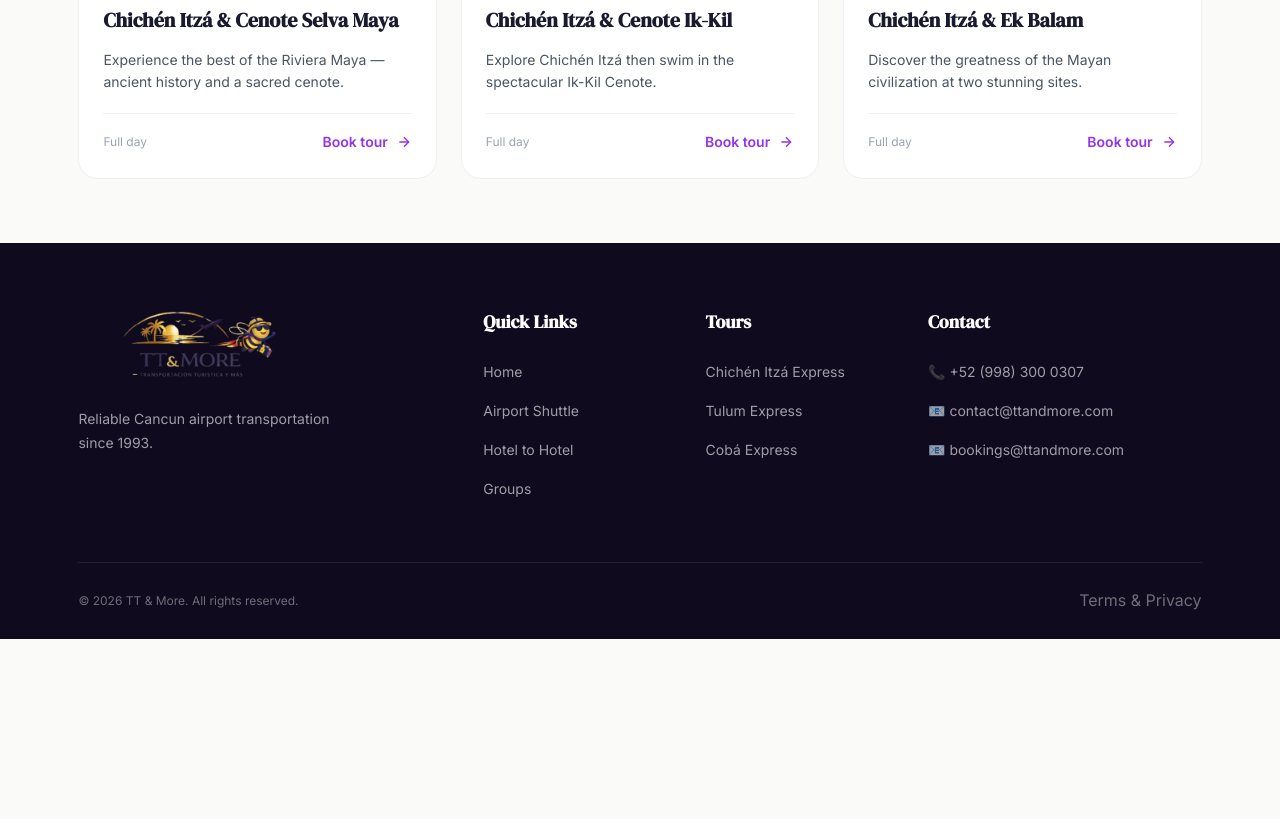
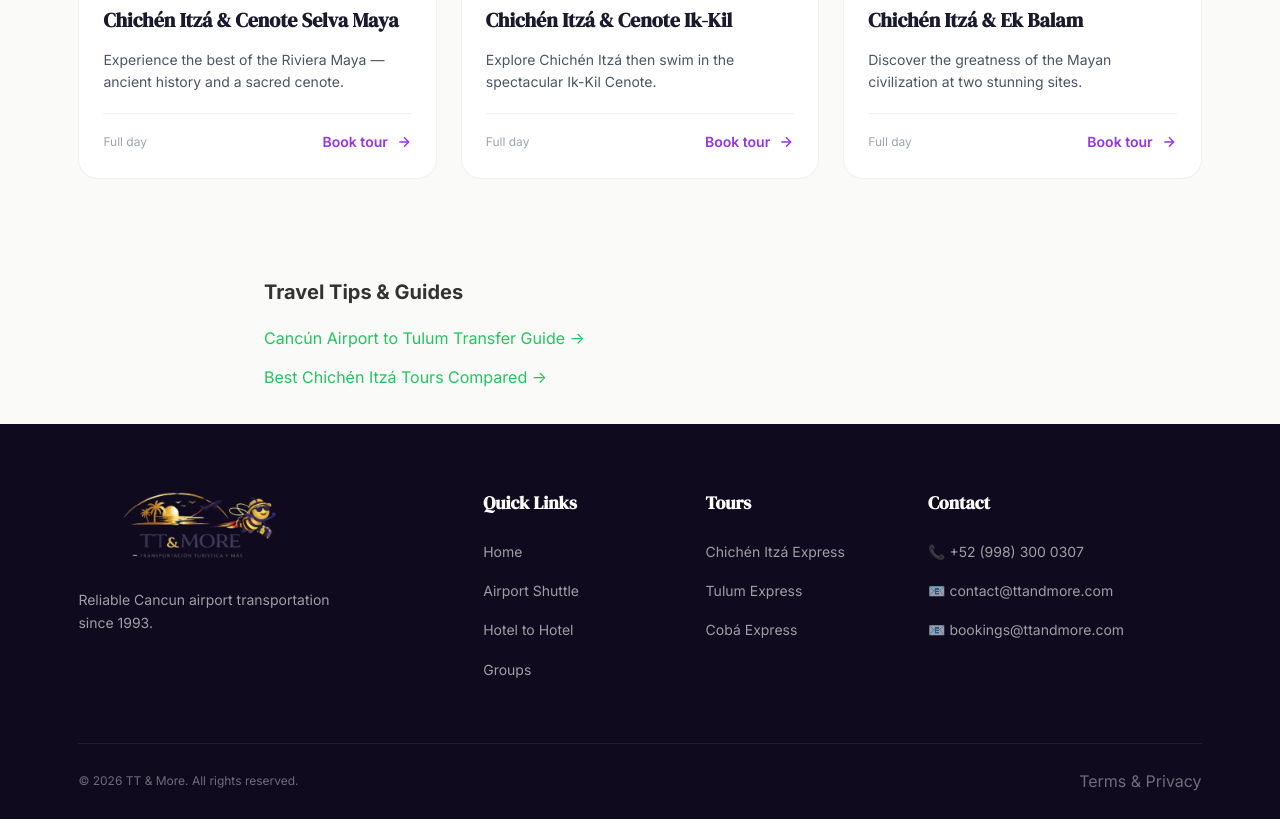
Before and after one commit to babilionllc-coder/ttandmore, a website built with Vite: page tulum-coba/index.html in a window 1280 px wide. Shown: the part 2488-3307 px from the top of the page. Before the commit the page ends 3127 px from the top, so only its background shows below. Built offline with nearby package versions, Linux system fonts and the light colour scheme.

Commit message:
SEO: internal links — tulum-coba/index.html

```diff
--- a/tulum-coba/index.html
+++ b/tulum-coba/index.html
@@ -309,7 +309,16 @@
         </div>
       </div>
     </section>
-  </main>
+
+<!-- Internal Links: Blog Articles -->
+<section style="padding:2rem 1.5rem;max-width:800px;margin:0 auto;">
+  <h3 style="font-size:1.25rem;margin-bottom:1rem;color:#333;">Travel Tips & Guides</h3>
+  <ul style="list-style:none;padding:0;display:flex;flex-direction:column;gap:0.75rem;">
+      <li><a href="/blog/cancun-airport-to-tulum/" style="color:#22c55e;text-decoration:none;">Cancún Airport to Tulum Transfer Guide &rarr;</a></li>
+      <li><a href="/blog/best-chichen-itza-tours-from-cancun/" style="color:#22c55e;text-decoration:none;">Best Chichén Itzá Tours Compared &rarr;</a></li>
+  </ul>
+</section>
+</main>
 
   <footer class="footer">
     <div class="container">
```
